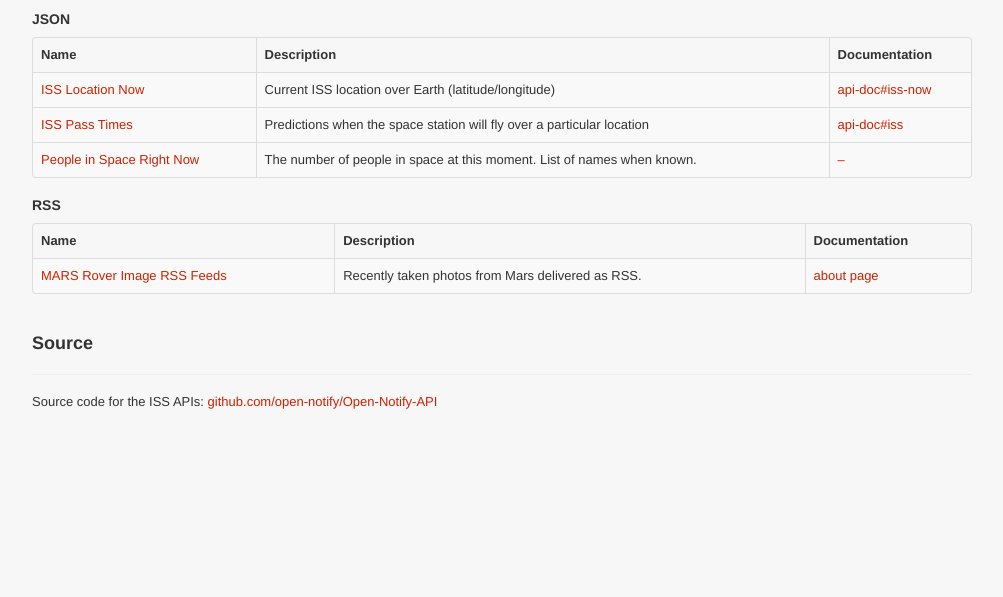
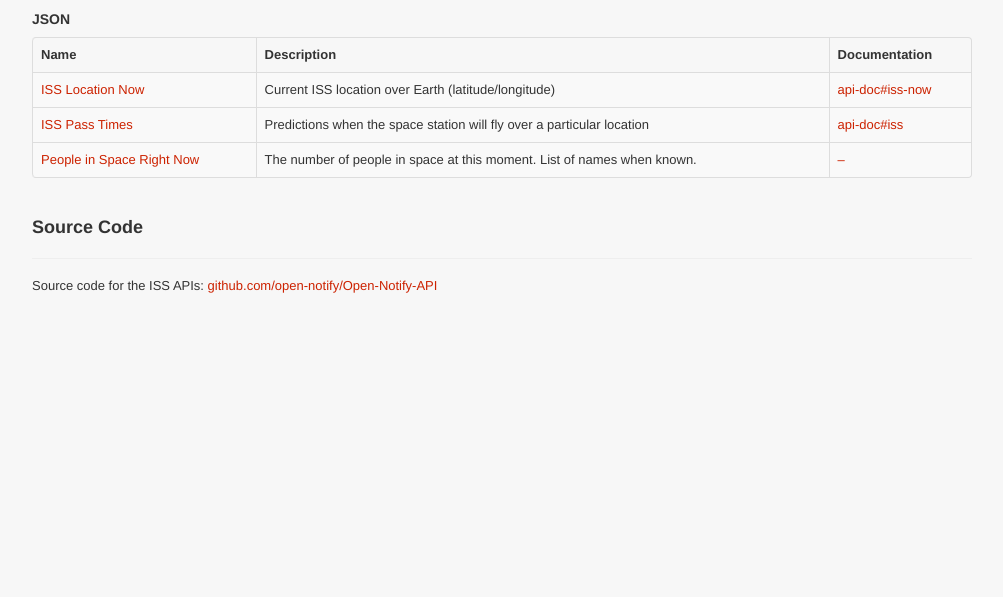
Before and after one commit to open-notify/Open-Notify-API, a Flask app: page / in a window 1280 px wide. Shown: the part 136-733 px from the top of the page, without its empty margins (138-1141 px from the left). Run offline with Flask 2, Linux system fonts and the light colour scheme.

Commit message:
removed stale reference to mars RSS

```diff
--- a/templates/index.html
+++ b/templates/index.html
@@ -50,32 +50,11 @@
 
           </table>
         </p>
-
-        <h4>RSS</h4>
-        <p>
-          <table class="table table-bordered table-striped">
-            <thead>
-              <tr>
-                <th>Name</th>
-                <th>Description</th>
-                <th>Documentation</th>
-              </tr>
-            </thead>
-            <tbody>
-              <tr>
-                <td><a href="http://mars.open-notify.org/">MARS Rover Image RSS Feeds</a></td>
-                <td>Recently taken photos from Mars delivered as RSS.</td>
-                <td><a href="http://mars.open-notify.org/about.html">about page</a></td>
-              </tr>
-            </tbody>
-          </table>
-        </p>
-
       </div>
     </div>
 
     <div class="page-header">
-      <h3>Source</h3>
+      <h3>Source Code</h3>
     </div>
     <div class="row">
       <div class="span12">
```
